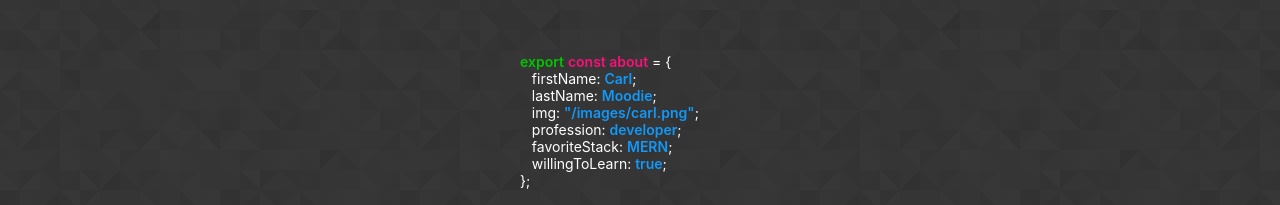
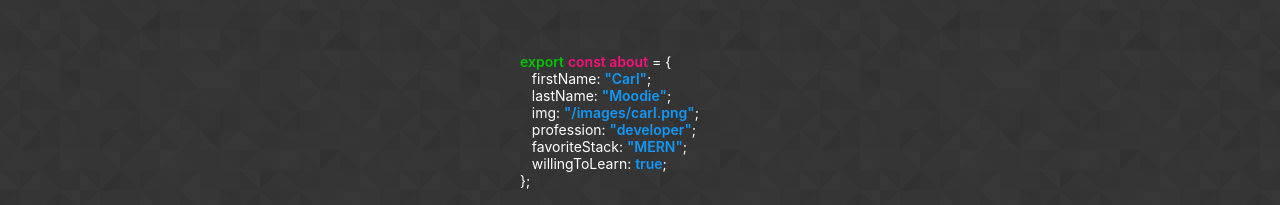
Before and after one commit to moods-1/portfolio, a React (Create React App) app: page /about in a window 1280 px wide. Shown: the part 190-395 px from the top of the page. Built offline with nearby package versions, Linux system fonts and the light colour scheme.

Commit message:
Add quotes around string values.

```diff
--- a/src/components/About/About.jsx
+++ b/src/components/About/About.jsx
@@ -16,11 +16,11 @@
           </p>
           <p>
             &nbsp;&nbsp;&nbsp;firstName:&nbsp;
-            <span className="about-me-value">Carl</span>;
+            <span className="about-me-value">"Carl"</span>;
           </p>
           <p>
             &nbsp;&nbsp;&nbsp;lastName:&nbsp;
-            <span className="about-me-value">Moodie</span>;
+            <span className="about-me-value">"Moodie"</span>;
           </p>
           <p>
             &nbsp;&nbsp;&nbsp;img:&nbsp;
@@ -28,11 +28,11 @@
           </p>
           <p>
             &nbsp;&nbsp;&nbsp;profession:&nbsp;
-            <span className="about-me-value">developer</span>;
+            <span className="about-me-value">"developer"</span>;
           </p>
           <p>
             &nbsp;&nbsp;&nbsp;favoriteStack:&nbsp;
-            <span className="about-me-value">MERN</span>;
+            <span className="about-me-value">"MERN"</span>;
           </p>
           <p>
             &nbsp;&nbsp;&nbsp;willingToLearn:&nbsp;
```
